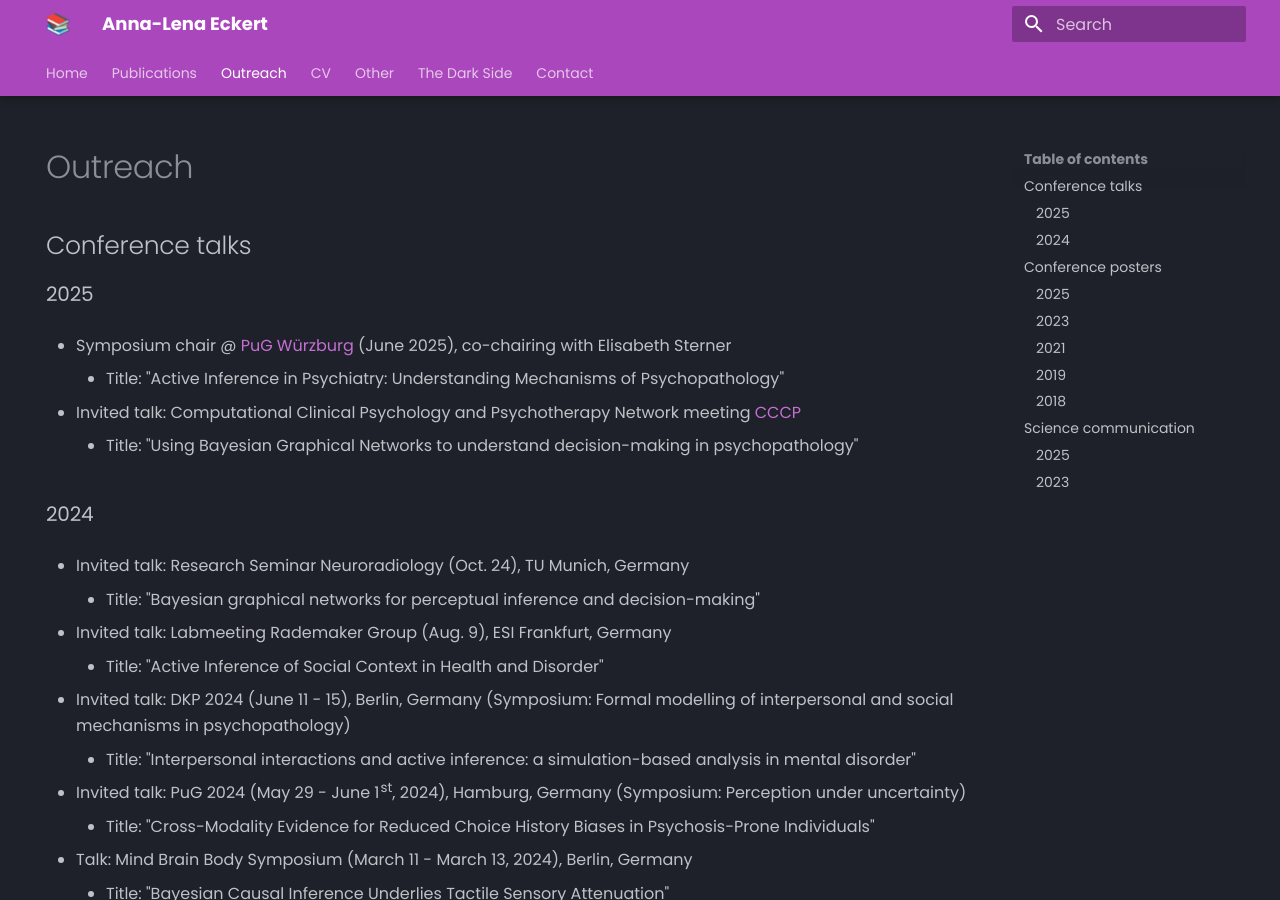
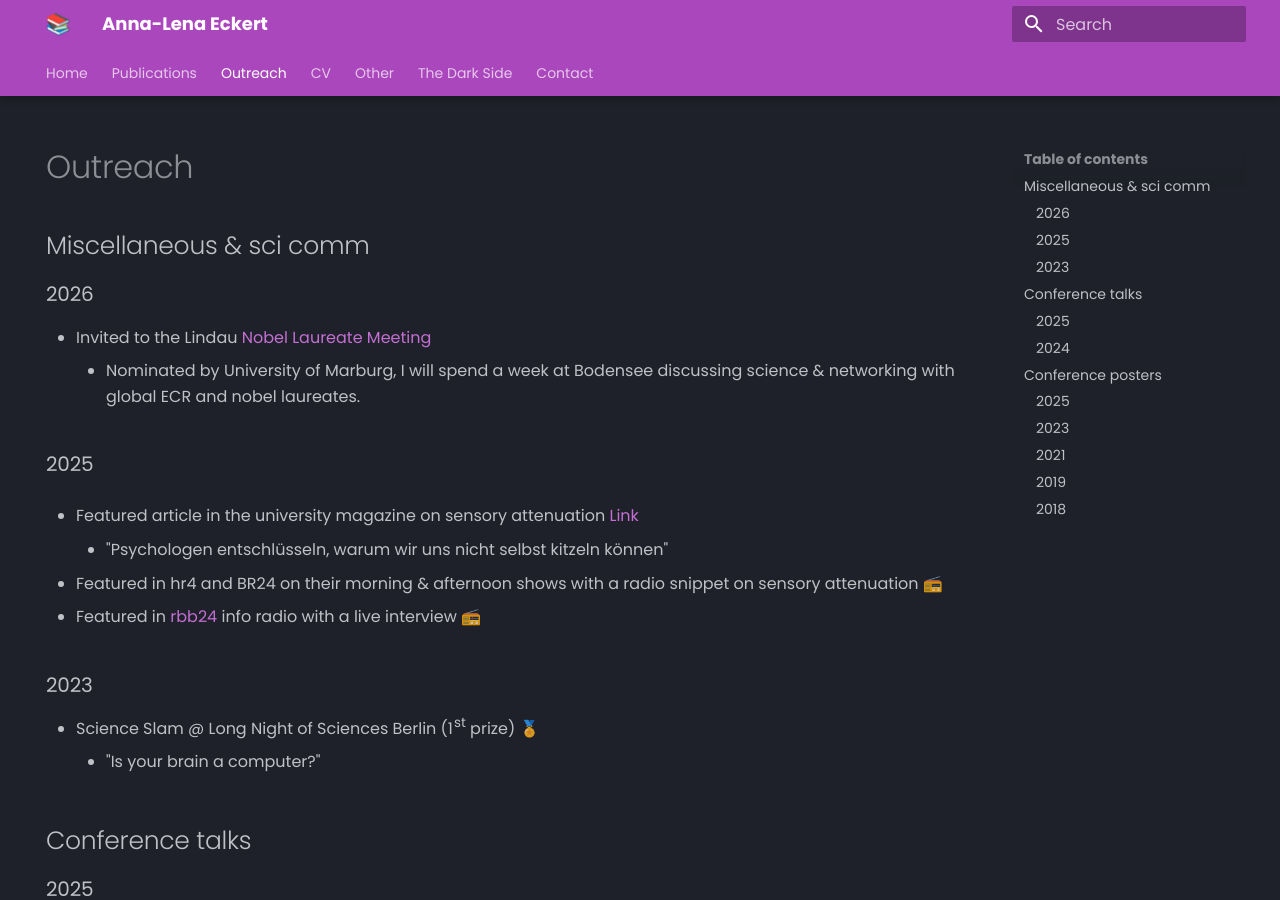
Before and after one commit to Eckertal/personal-website, an MkDocs documentation site: the page built from docs/outreach.md, in a window 1280 px wide and 900 px high. Built offline with MkDocs 1.6.1 and Material for MkDocs 9.7.7, drawn with Linux system fonts in a browser that asks for light colours; some of the changed text lies outside the part shown.

Commit message:
added Lindau meeting

```diff
--- a/docs/outreach.md
+++ b/docs/outreach.md
@@ -2,6 +2,27 @@
 hide:
     - navigation
 ---
+
+## Miscellaneous & sci comm
+
+### 2026
+
+- Invited to the Lindau [Nobel Laureate Meeting](https://www.lindau-nobel.org/)
+	- Nominated by University of Marburg, I will spend a week at Bodensee discussing science & networking with global ECR and nobel laureates.
+
+### 2025
+
+- Featured article in the university magazine on sensory attenuation [Link](https://www.uni-marburg.de/de/aktuelles/news/2025/psy2025-1)
+	- "Psychologen entschlüsseln, warum wir uns nicht selbst kitzeln können"
+
+- Featured in hr4 and BR24 on their morning & afternoon shows with a radio snippet on sensory attenuation 📻
+
+- Featured in [rbb24](https://www.inforadio.de/rubriken/interviews/2025/02/20/kitzeln-geht-nicht-gehirn-interne-externe-reize.html) info radio with a live interview 📻
+
+### 2023
+
+- Science Slam @ Long Night of Sciences Berlin (1st prize) 🏅
+	- "Is your brain a computer?"
 
 ## Conference talks
 
@@ -58,20 +79,3 @@ Individuals"
 ### 2018
 
 - Tagung experimentell arbeitender Psycholog:innen (TeaP), Marburg, Germany
-
-
-## Science communication
-
-### 2025
-
-- Featured article in the university magazine on sensory attenuation [Link](https://www.uni-marburg.de/de/aktuelles/news/2025/psy2025-1)
-	- "Psychologen entschlüsseln, warum wir uns nicht selbst kitzeln können"
-
-- Featured in hr4 and BR24 on their morning & afternoon shows with a radio snippet on sensory attenuation 📻
-
-- Featured in [rbb24](https://www.inforadio.de/rubriken/interviews/2025/02/20/kitzeln-geht-nicht-gehirn-interne-externe-reize.html) info radio with a live interview 📻
-
-### 2023
-
-- Science Slam @ Long Night of Sciences Berlin (1st prize) 🏅
-	- "Is your brain a computer?"
```
